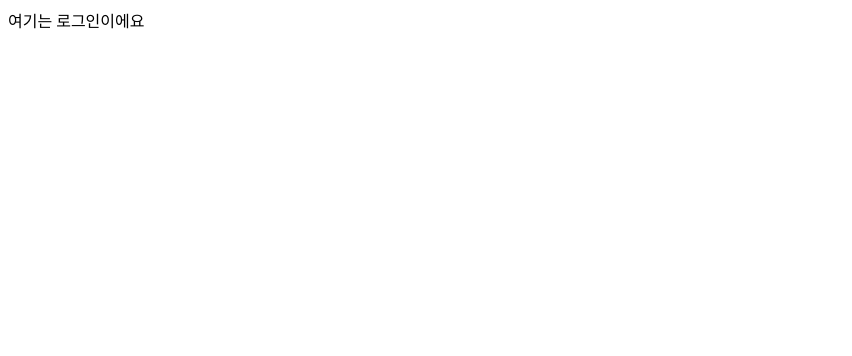
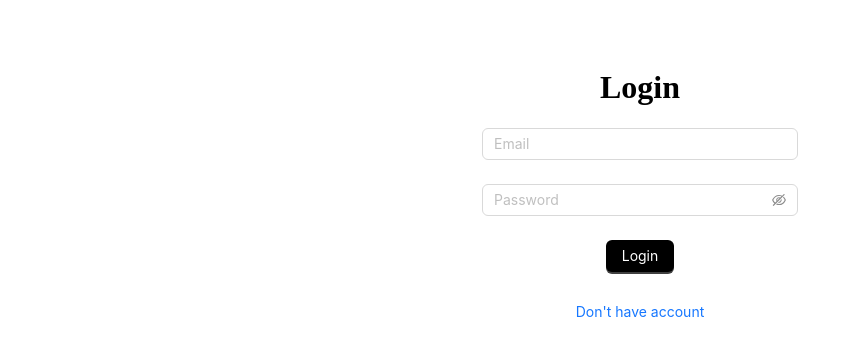
Before and after one commit to HM970506/mimi-store, a Next.js app: page /auth/login in a window 1280 px wide. Shown: the top 356 px of the page, without its empty margins (0-852 px from the left). Built offline with nearby package versions, Linux system fonts and the light colour scheme.

Commit message:
feat: next api 추가

```diff
--- /dev/null
+++ b/src/app/api/users/[userId]/route.ts
@@ -0,0 +1,24 @@
+//api 관련 제목은 반드시 route.ts여야 하며
+//호출 url에 맞춰 디렉토리 경로를 맞춰야 함!
+//이제 여기에 api를 작성하면, /api/users 로 액세스 가능!
+
+//payload란? 목적이 되는 순수한 데이터.
+//get은 브라우저에서 api호출을 확인할 수 있으나 payload를 얻지 못하고,
+//post는 포스트맨에서만 호출을 확인할 수 있으나 payload를 얻을 수 있다.
+
+import { NextRequest, NextResponse } from "next/server";
+
+interface ParamsType {
+  userId: string;
+}
+
+export const GET = async (
+  request: NextRequest,
+  { params }: { params: ParamsType }
+) => {
+  const userId = params.userId;
+  return NextResponse.json({
+    success: true,
+    data: [{ id: userId, name: "test" }],
+  });
+};
--- a/src/app/auth/login/page.tsx
+++ b/src/app/auth/login/page.tsx
@@ -1,7 +1,49 @@
+"use client";
+
+import { requiredRule } from "@/app/message/validations";
+import { Button, Form, Input } from "antd";
+import Link from "next/link";
 import React from "react";
+interface LoginType {
+  name: string;
+  password: string;
+  email: string;
+}
 
 function Login() {
-  return <div>여기는 로그인이에요</div>;
+  const onLogin = (value: LoginType) => {
+    console.log(value);
+  };
+  return (
+    <div className="flex justify-center align-top">
+      <div
+        className="relative top-10 text-center
+  flex flex-col w-1/2
+  mobile:w-1/4
+  "
+      >
+        <h1>Login</h1>
+        <Form onFinish={onLogin}>
+          <Form.Item name="email" rules={requiredRule("email")}>
+            <Input placeholder={"Email"} />
+          </Form.Item>
+          <Form.Item name="password" rules={requiredRule("password")}>
+            <Input.Password placeholder={"Password"} />
+          </Form.Item>
+          <Form.Item>
+            <Button type="primary" htmlType="submit">
+              Login
+            </Button>
+          </Form.Item>
+        </Form>
+        <div className="flex justify-center align-middle">
+          <Link href="/auth/register">
+            <Button type="link">Don't have account</Button>
+          </Link>
+        </div>
+      </div>
+    </div>
+  );
 }
 
 export default Login;
--- a/src/app/auth/register/page.tsx
+++ b/src/app/auth/register/page.tsx
@@ -3,6 +3,7 @@
 import React from "react";
 import { Button, Form, Input } from "antd";
 import Link from "next/link";
+import { requiredRule } from "@/app/message/validations";
 
 interface RegisterFormType {
   name: string;
@@ -27,13 +28,13 @@ function Register() {
       >
         <h1>Register</h1>
         <Form onFinish={onRegister}>
-          <Form.Item name="name">
+          <Form.Item name="name" rules={requiredRule("name")}>
             <Input placeholder={"Name"} />
           </Form.Item>
-          <Form.Item name="email">
+          <Form.Item name="email" rules={requiredRule("email")}>
             <Input placeholder={"Email"} />
           </Form.Item>
-          <Form.Item name="password">
+          <Form.Item name="password" rules={requiredRule("password")}>
             <Input.Password placeholder={"Password"} />
           </Form.Item>
           <Form.Item>
--- /dev/null
+++ b/src/app/message/validations.tsx
@@ -0,0 +1,3 @@
+export const requiredRule = (value: string) => {
+  return [{ required: true, message: `${value} is empty` }];
+};
```
